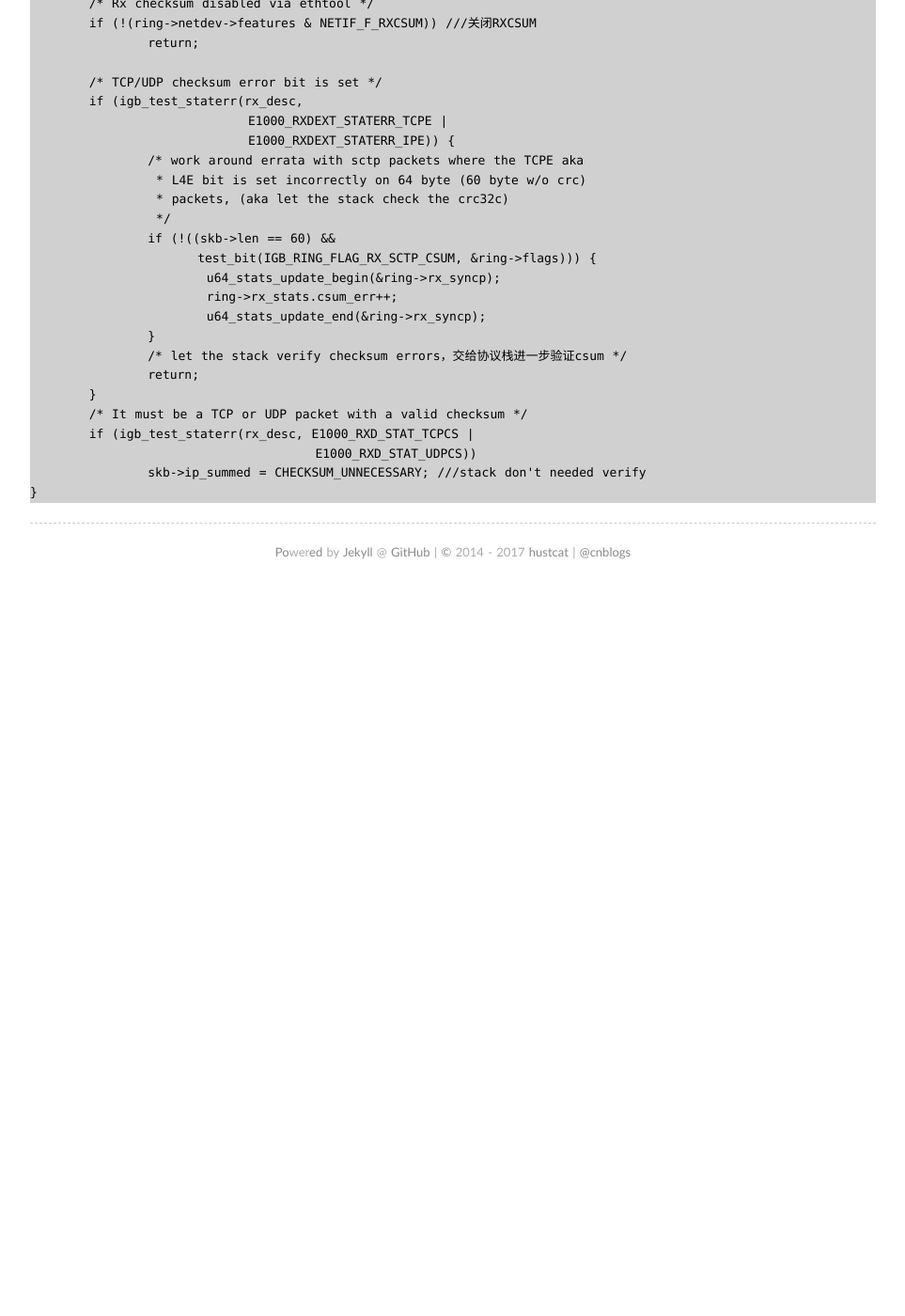
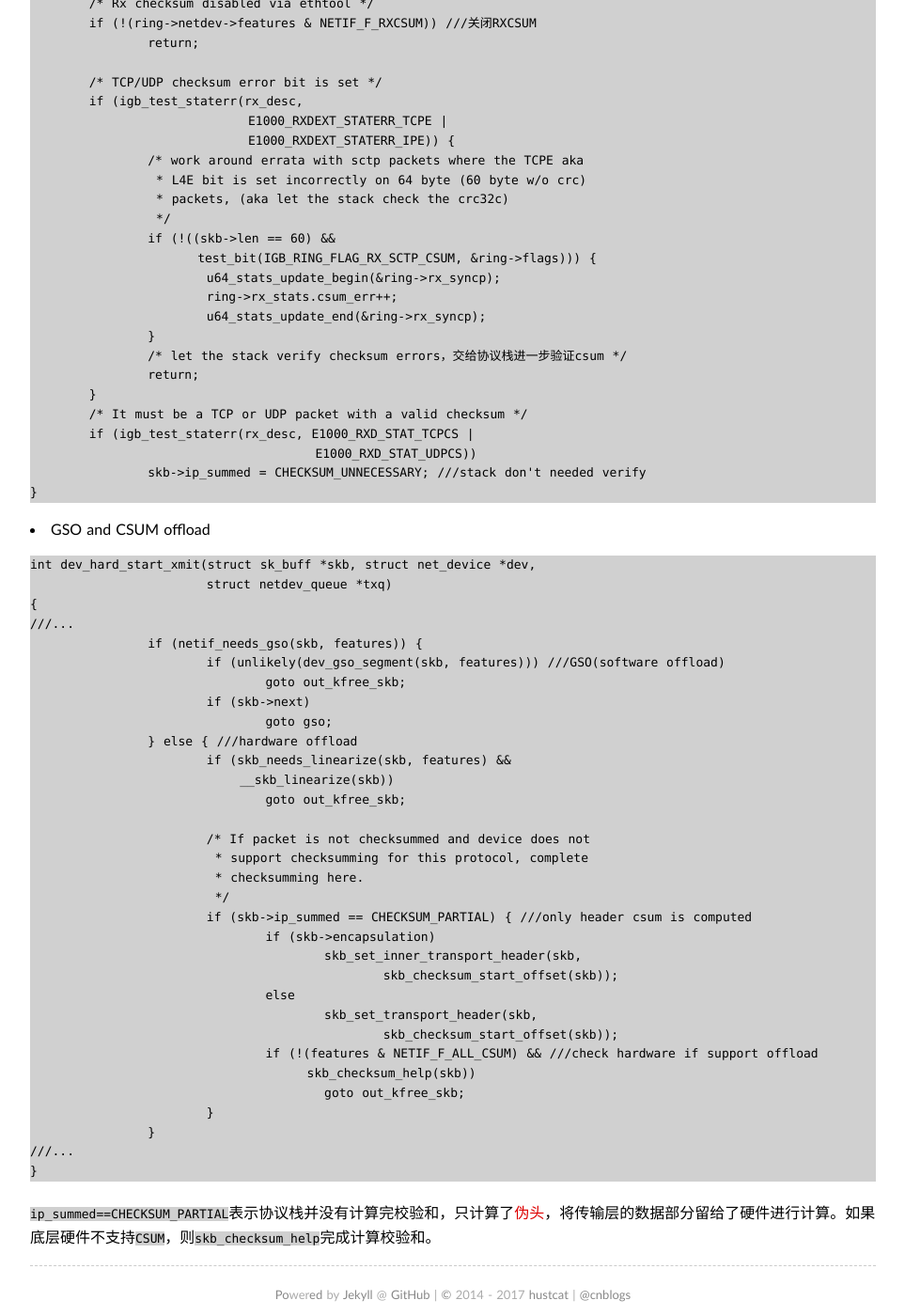
Before and after one commit to hustcat/hustcat.github.io, a Jekyll site: the page built from wiki/network/checksum.md, in a window 1280 px wide and 1400 px high, scrolled down 418 px. Shown: the whole window at 94% size, without its empty margins (158-1121 px from the left). Built offline with Jekyll 4.4.1, drawn with Linux system fonts in a browser that asks for light colours; some web fonts are replaced; our own code applies the rules of GitHub Pages for plain Markdown files; comment, search, counter and statistics services are not loaded; before the commit the page ends 1048 px from its top, so only the background shows below that.

Commit message:
Update checksum.md

````diff
--- a/wiki/network/checksum.md
+++ b/wiki/network/checksum.md
@@ -46,3 +46,43 @@ static inline void igb_rx_checksum(struct igb_ring *ring,
 		skb->ip_summed = CHECKSUM_UNNECESSARY; ///stack don't needed verify
 }
 ```
+
+
+* GSO and CSUM offload
+
+```
+int dev_hard_start_xmit(struct sk_buff *skb, struct net_device *dev,
+			struct netdev_queue *txq)
+{
+///...
+		if (netif_needs_gso(skb, features)) {
+			if (unlikely(dev_gso_segment(skb, features))) ///GSO(software offload)
+				goto out_kfree_skb;
+			if (skb->next)
+				goto gso;
+		} else { ///hardware offload
+			if (skb_needs_linearize(skb, features) &&
+			    __skb_linearize(skb))
+				goto out_kfree_skb;
+
+			/* If packet is not checksummed and device does not
+			 * support checksumming for this protocol, complete
+			 * checksumming here.
+			 */
+			if (skb->ip_summed == CHECKSUM_PARTIAL) { ///only header csum is computed
+				if (skb->encapsulation)
+					skb_set_inner_transport_header(skb,
+						skb_checksum_start_offset(skb));
+				else
+					skb_set_transport_header(skb,
+						skb_checksum_start_offset(skb));
+				if (!(features & NETIF_F_ALL_CSUM) && ///check hardware if support offload
+				     skb_checksum_help(skb))
+					goto out_kfree_skb;
+			}
+		}
+///...
+}
+```
+
+`ip_summed==CHECKSUM_PARTIAL`表示协议栈并没有计算完校验和，只计算了[伪头](http://www.tcpipguide.com/free/t_TCPChecksumCalculationandtheTCPPseudoHeader-2.htm)，将传输层的数据部分留给了硬件进行计算。如果底层硬件不支持`CSUM`，则`skb_checksum_help`完成计算校验和。
````
